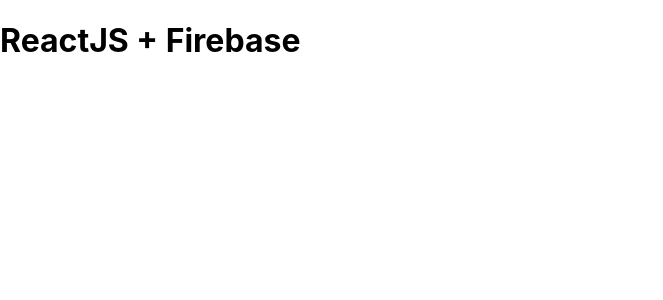
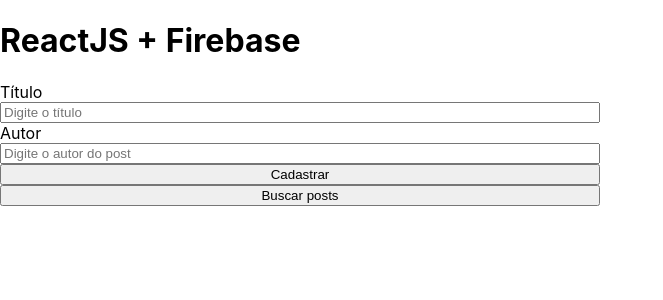
Before and after one commit to dswilmar/react-firebase, a React (Create React App) app: page / in a window 1280 px wide. Shown: the top 300 px of the page, without its empty margins (0-663 px from the left). Built offline with nearby package versions, Linux system fonts and the light colour scheme.

Commit message:
Adicionando e lendo registros do firebase

```diff
--- a/src/App.jsx
+++ b/src/App.jsx
@@ -1,9 +1,46 @@
+import { useState } from "react";
 import { db } from "./firebaseConnection";
+import { doc, setDoc, collection, addDoc, getDoc } from "firebase/firestore";
 
 function App() {
+
+  const [titulo, setTitulo] = useState('');
+  const [autor, setAutor] = useState('');
+
+  async function handleAdd() {
+    await addDoc(collection(db, "posts"), {
+      titulo,
+      autor
+    }).then(() => {
+      alert('Post registrado com sucesso!');
+      setTitulo('');
+      setAutor('');
+    }).catch((error) => {
+      console.log(error);
+    });
+  }
+
+  async function buscarPost() {
+    const postRef = doc(db, "posts", "9A7GCxrgBRJxqijLLMgy")
+    await getDoc(postRef).then((snapshot) => {
+      setAutor(snapshot.data().autor);
+      setTitulo(snapshot.data().titulo);
+    }).catch((error) => {
+      console.log(error);
+    });
+  }
+
   return (
     <div>
       <h1>ReactJS + Firebase</h1>
+      <div className="container">
+        <label>Título</label>
+        <input type="text" placeholder="Digite o título" value={titulo} onChange={(e) => setTitulo(e.target.value)} />
+        <label>Autor</label>
+        <input type="text" placeholder="Digite o autor do post" value={autor} onChange={(e) => setAutor(e.target.value)} />
+        <button onClick={handleAdd}>Cadastrar</button>
+        <button onClick={buscarPost}>Buscar posts</button>
+      </div>
     </div>
   );
 }
--- a/src/index.css
+++ b/src/index.css
@@ -11,3 +11,9 @@
   font-family: source-code-pro, Menlo, Monaco, Consolas, 'Courier New',
     monospace;
 }
+
+.container {
+  width: 600px;
+  display: flex;
+  flex-direction: column;
+}
```
